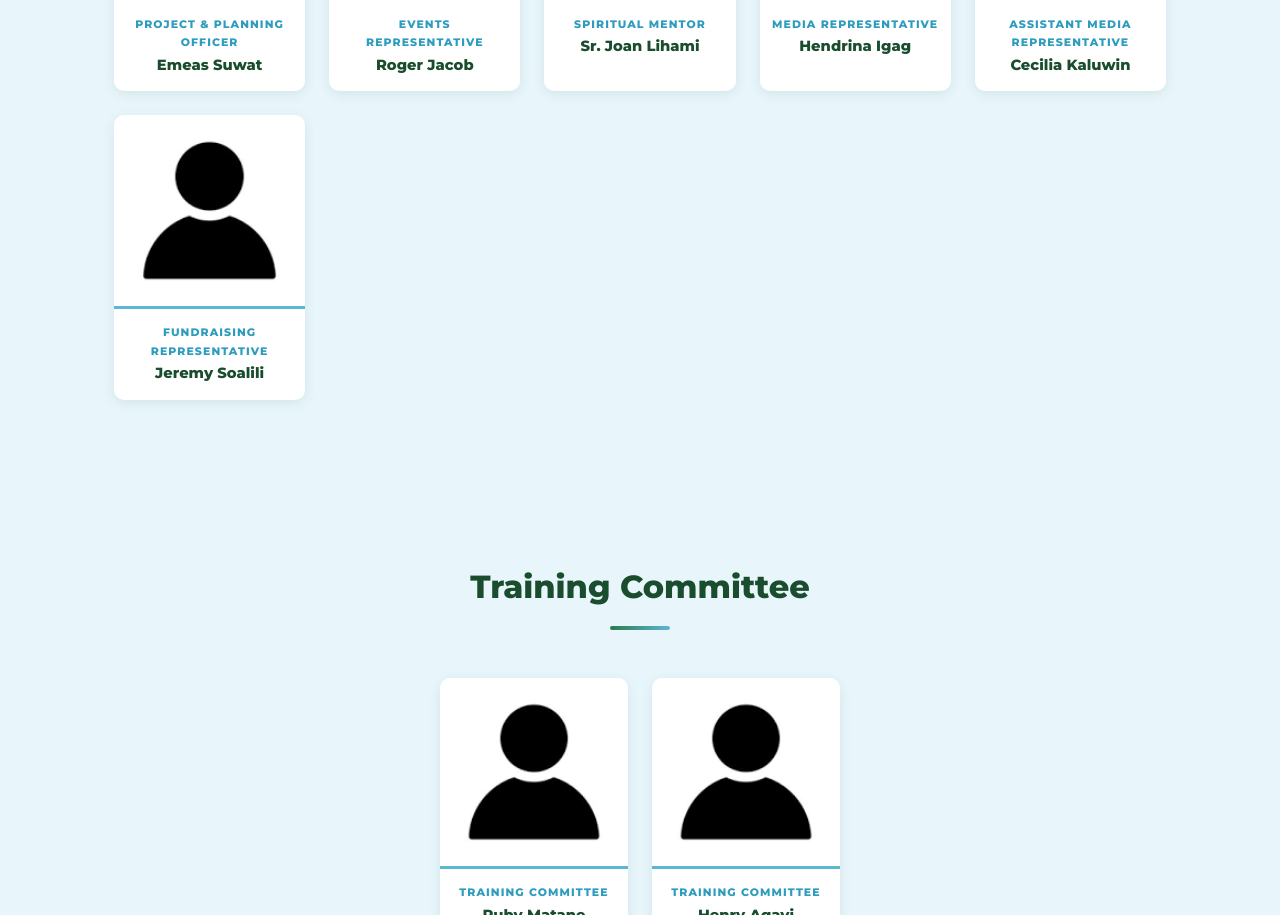
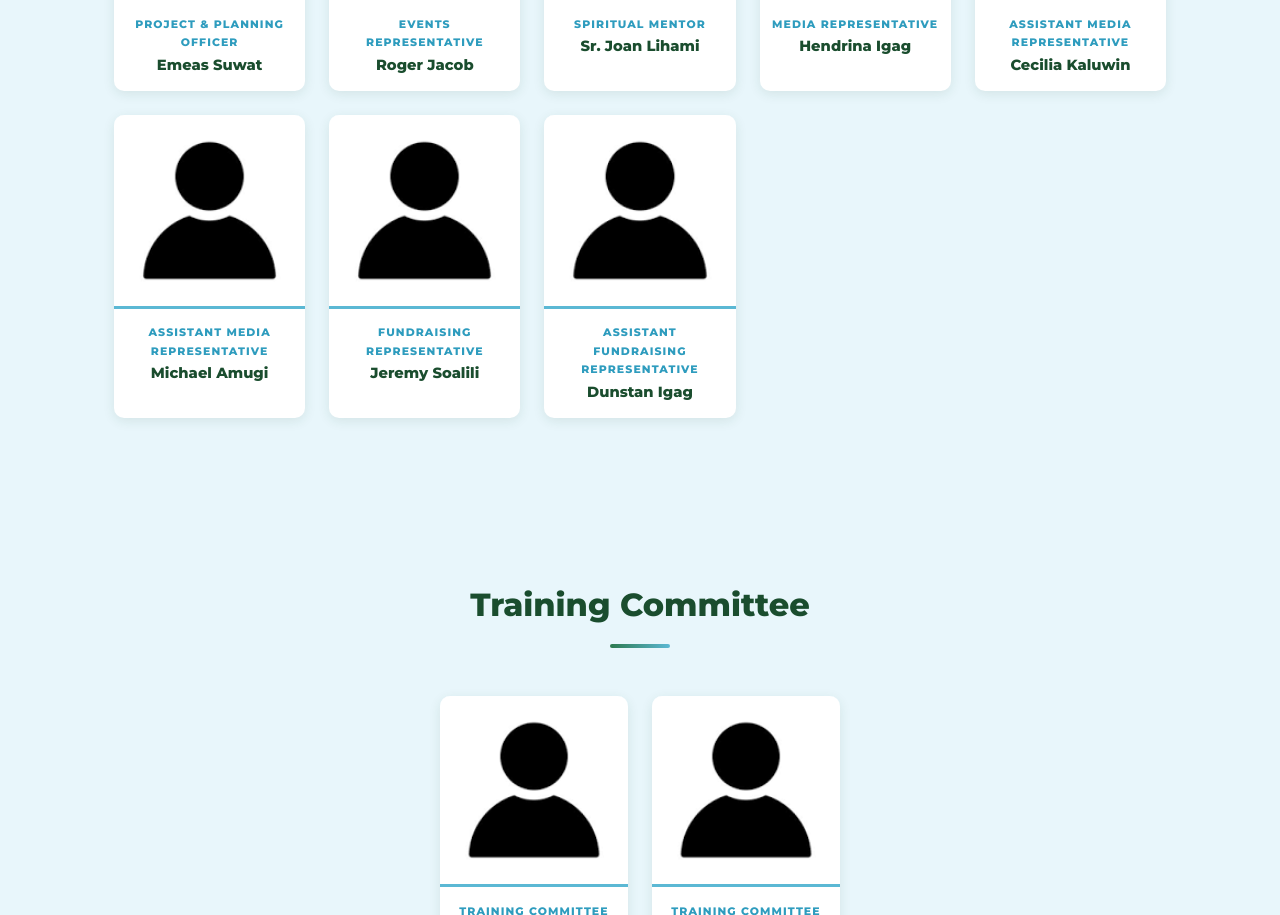
Before and after one commit to StanOut-develop/gamuna-foundation, a plain HTML site: page about.html in a window 1280 px wide. Shown: the part 1998-2913 px from the top of the page. Drawn offline with Linux system fonts and the light colour scheme.

Commit message:
Update about.html

```diff
--- a/about.html
+++ b/about.html
@@ -295,6 +295,22 @@
           </div>
         </div>
 
+                <!-- Assistant Media Representative -->
+        <div class="team-member-card">
+          <div class="member-photo-wrap">
+            <img
+              src="assets/team/michael-amugi.jpg"
+              alt="Jeremy Soalili"
+              class="member-photo"
+              onerror="this.src='assets/team/placeholder.png'"
+            />
+          </div>
+          <div class="member-info">
+            <div class="member-role">Assistant Media Representative</div>
+            <div class="member-name">Michael Amugi</div>
+          </div>
+        </div>
+
         <!-- Fundraising Representative -->
         <div class="team-member-card">
           <div class="member-photo-wrap">
@@ -308,6 +324,22 @@
           <div class="member-info">
             <div class="member-role">Fundraising Representative</div>
             <div class="member-name">Jeremy Soalili</div>
+          </div>
+        </div>
+
+                <!-- Assistant Fundraising Representative -->
+        <div class="team-member-card">
+          <div class="member-photo-wrap">
+            <img
+              src="assets/team/dunstan-igag.jpg"
+              alt="Dunstan Igag"
+              class="member-photo"
+              onerror="this.src='assets/team/placeholder.png'"
+            />
+          </div>
+          <div class="member-info">
+            <div class="member-role">Assistant Fundraising Representative</div>
+            <div class="member-name">Dunstan Igag</div>
           </div>
         </div>
 
```
